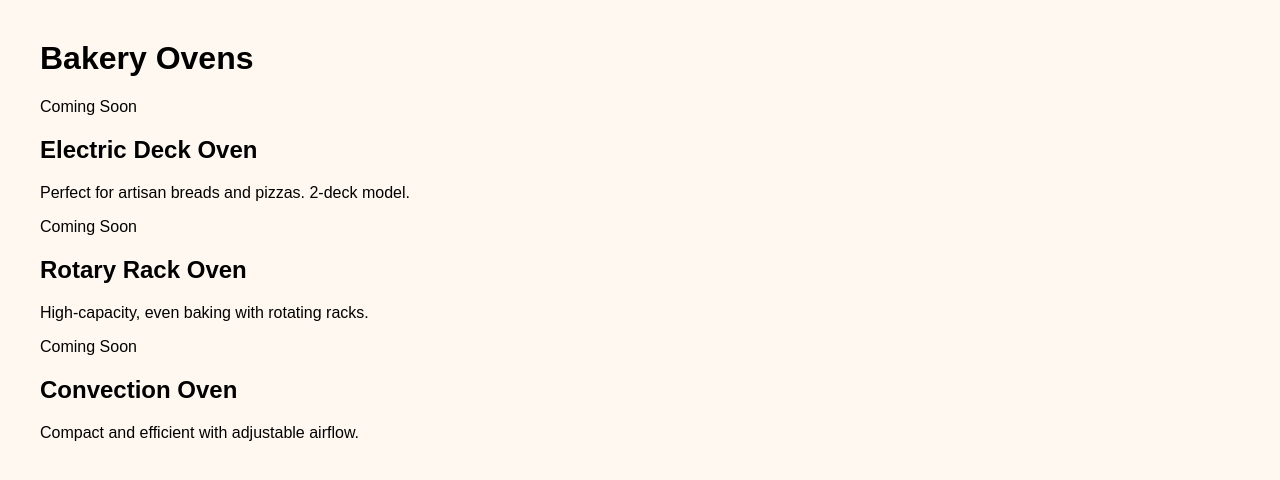
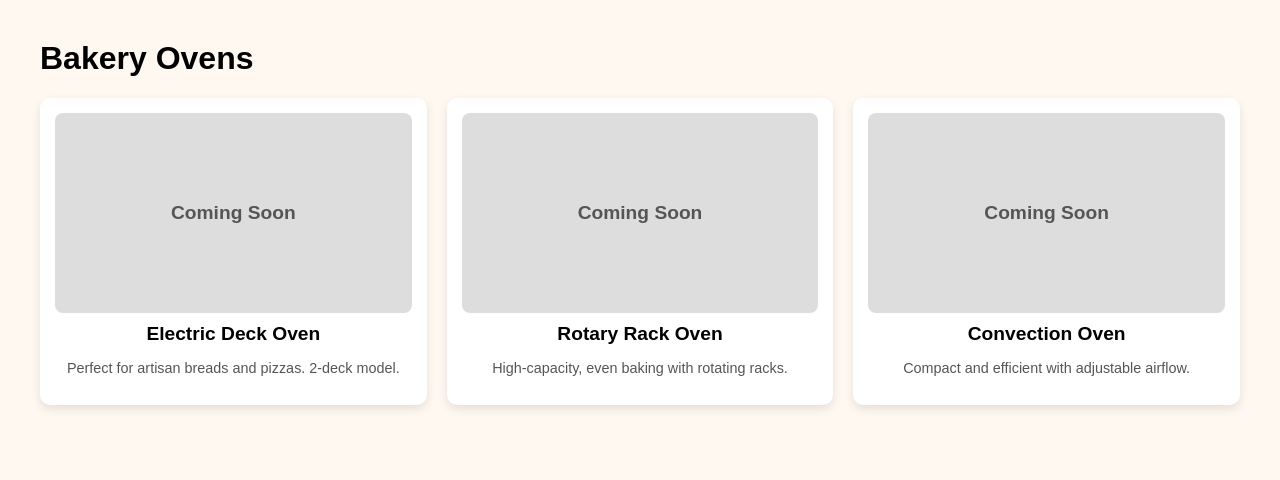
Before and after one commit to 35505126/Jadey-s-Bakery-, a PHP site: page /bakeryequipment.html in a window 1280 px wide. Shown: the top 480 px of the page. Run offline with PHP 8.4, Linux system fonts and the light colour scheme.

Commit message:
Update bakeryequipment style.css

```diff
--- a/style.css
+++ b/style.css
@@ -7,7 +7,7 @@
 	background-color: #715c2c;
 	padding: 0;
  }
-
+/* --- Navigation Bar --- */
 nav {
 	display: flex;
 	align-items: center;
@@ -54,3 +54,46 @@
 	font-size:0.9em;
 	color: #888;
 }
+
+/* --- Oven Page --- */
+
+.productpage {
+  font-family: Arial, sans-serif;
+  margin: 30px;
+  background-color: #fff8f0;
+}
+.product-page-h1 {
+  color: #b85c38;
+}
+.oven-grid {
+  display: grid;
+  grid-template-columns: repeat(auto-fit, minmax(250px, 1fr));
+  gap: 20px;
+}
+.oven {
+  background: #ffffff;
+  padding: 15px;
+  border-radius: 10px;
+  box-shadow: 0 4px 10px rgba(0,0,0,0.1);
+  text-align: center;
+}
+.coming-soon {
+  width: 100%;
+  height: 200px;
+  background-color: #ddd;
+  display: flex;
+  align-items: center;
+  justify-content: center;
+  color: #555;
+  font-size: 1.2em;
+  border-radius: 8px;
+  font-weight: bold;
+}
+.oven h2 {
+  font-size: 1.2em;
+  margin: 10px 0 5px;
+}
+.oven p {
+  color: #555;
+  font-size: 0.9em;
+}
```
